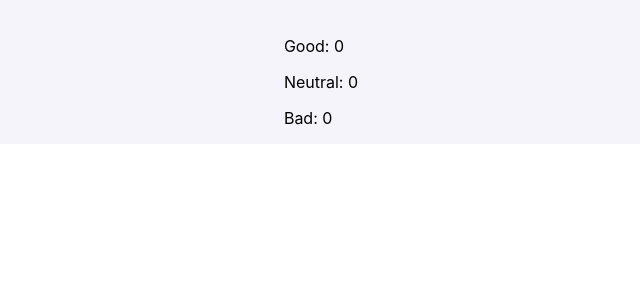
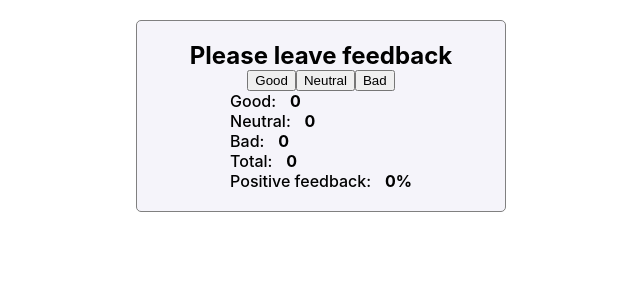
Before and after one commit to YuliiaTS/goit-react-hw-02-feedback, a React (Create React App) app: page / in a window 1280 px wide. Shown: the top 300 px of the page, without its empty margins (319-959 px from the left). Built offline with nearby package versions, Linux system fonts and the light colour scheme.

Commit message:
рахує total, feedback

```diff
--- a/src/components/App.jsx
+++ b/src/components/App.jsx
@@ -4,16 +4,68 @@ import style from '../components/App.module.css';
 
 class App extends Component {
   state = {
-     good: 0,
-     neutral: 0,
-     bad: 0,
+    good: 0,
+    neutral: 0,
+    bad: 0,
   };
-  render () {
+
+  handelIncrement = () => {
+    this.setState(prevState => ({
+      good: prevState.good + 1,
+    }));
+  };
+
+  handelIncrement2 = () => {
+    this.setState(prevState => ({
+      neutral: prevState.neutral + 1,
+    }));
+  };
+
+  handelIncrement3 = () => {
+    this.setState(prevState => ({
+      bad: prevState.bad + 1,
+    }));
+  };
+
+  countTotalFeedback = () => {
+    const { good, bad, neutral } = this.state;
+    return good + neutral + bad;
+  };
+
+  countPositiveFeedbackPercentage = () => {
+    const { good, neutral, bad } = this.state;
+    if (!good) {
+      return 0;
+    }
+    const total = good + neutral + bad;
+    const feedback = (good * 100) / total;
+    return Math.round(feedback);
+  };
+
+  render() {
     console.log(this.state);
     const { good, neutral, bad } = this.state;
     return (
       <div className={style.main}>
-        <Statistics good={good} neutral={neutral} bad={bad} />
+        <h2>Please leave feedback</h2>
+        <div style={{ display: 'inline-flex' }}>
+          <button type="button" name="good" onClick={this.handelIncrement}>
+            Good
+          </button>
+          <button type="button" name="neutral" onClick={this.handelIncrement2}>
+            Neutral
+          </button>
+          <button type="button" name="bad" onClick={this.handelIncrement3}>
+            Bad
+          </button>
+        </div>
+        <Statistics
+          good={good}
+          neutral={neutral}
+          bad={bad}
+          total={this.countTotalFeedback()}
+          positivePercentage={this.countPositiveFeedbackPercentage()}
+        />
       </div>
     );
   }
--- a/src/components/App.module.css
+++ b/src/components/App.module.css
@@ -1,5 +1,9 @@
 .main {
-    padding-top: 20px;
+    width: 370px;
+    margin-top: 20px;
+    padding: 20px;
+    border: 1px solid gray;
+	border-radius: 5px;
     display: flex;
     flex-direction: column;
     justify-content: center;
--- a/src/components/Statistics/Statistics.js
+++ b/src/components/Statistics/Statistics.js
@@ -1,7 +1,7 @@
 import PropTypes from 'prop-types';
 import style from '../Statistics/Statistics.module.css';
 
-export default function Statistics({ good, neutral, bad }) {
+export default function Statistics({ good, neutral, bad, total, positivePercentage }) {
     return (
         <div>
             <p className={style.text}>
@@ -13,6 +13,12 @@ export default function Statistics({ good, neutral, bad }) {
             <p className={style.text}>
                 Bad:<span> {bad}</span>
             </p>
+            <p className={style.text}>
+                Total:<span> {total}</span>
+            </p>
+            <p className={style.text}>
+                Positive feedback:<span> {positivePercentage}%</span>
+            </p>
         </div>
     );
 }
@@ -21,4 +27,6 @@ Statistics.propTypes = {
     good: PropTypes.number.isRequired,
     neutral: PropTypes.number.isRequired,
     bad: PropTypes.number.isRequired,
+    total: PropTypes.number.isRequired,
+    positivePercentage: PropTypes.number.isRequired,
 };
--- a/src/components/Statistics/Statistics.module.css
+++ b/src/components/Statistics/Statistics.module.css
@@ -0,0 +1,8 @@
+.text {
+    font-weight: 500;
+}
+
+.text span {
+    font-weight: 700;
+	margin-left: 10px;
+}
--- a/src/index.css
+++ b/src/index.css
@@ -1,4 +1,7 @@
 @import-normalize; /* bring in normalize.css styles */
+* {
+  box-sizing: border-box;
+}
 
 body {
   margin: 0;
@@ -7,9 +10,26 @@ body {
     sans-serif;
   -webkit-font-smoothing: antialiased;
   -moz-osx-font-smoothing: grayscale;
+  display: flex;
+  justify-content: center;
 }
 
 code {
   font-family: source-code-pro, Menlo, Monaco, Consolas, 'Courier New',
     monospace;
 }
+
+ul {
+  list-style: none;
+  list-style-type: none;
+  padding-left: 0;
+  margin: 0;
+}
+
+p, h2 {
+  margin: 0;
+}
+
+button {
+  cursor: pointer;
+}
```
Lines whose indentation alone changed are shown as unchanged.
